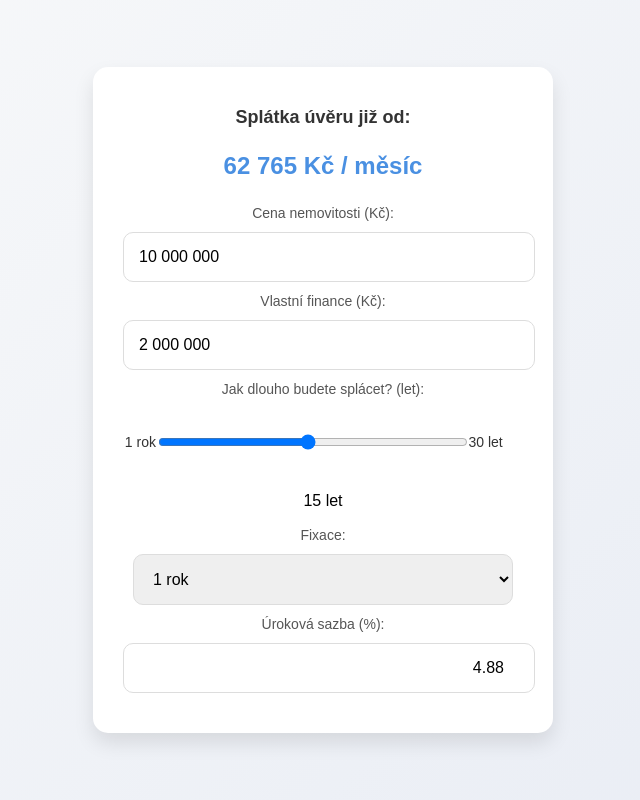
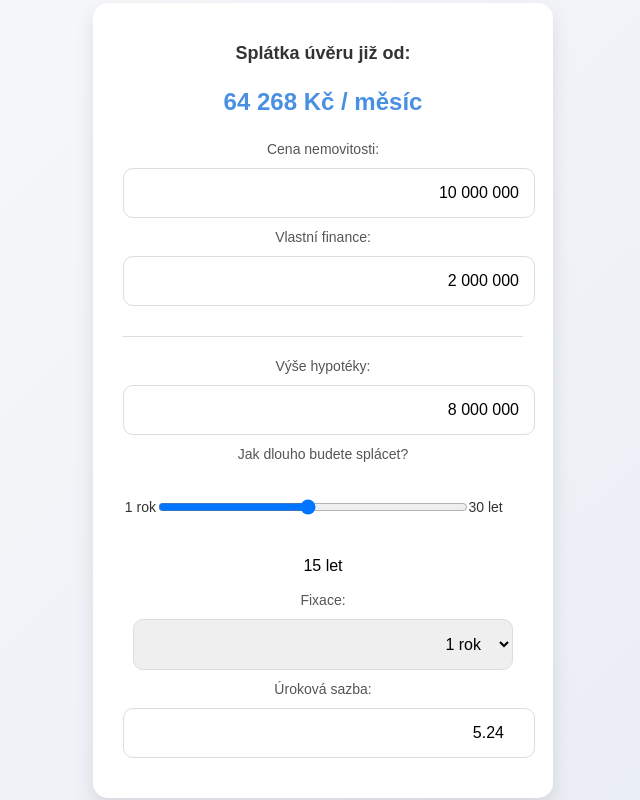
Before and after one commit to pettan93/llm_hypocalc, a plain HTML site: page index.html in a window 1280 px wide. Shown: the whole page, without its empty margins (317-957 px from the left). Drawn offline with Linux system fonts and the light colour scheme.

Commit message:
Update index.html

```diff
--- a/index.html
+++ b/index.html
@@ -41,6 +41,7 @@
             border: 1px solid #ddd;
             border-radius: 10px;
             font-size: 16px;
+            text-align: right;
         }
         .calculator .result {
             font-size: 24px;
@@ -80,6 +81,10 @@
             font-size: 14px;
             color: #333;
         }
+        .separator {
+            border-top: 1px solid #ddd;
+            margin: 20px 0;
+        }
     </style>
 </head>
 <body>
@@ -88,17 +93,23 @@
     <h2>Splátka úvěru již od:</h2>
     <p class="result" id="monthlyPayment">0 Kč / měsíc</p>
     <div>
-        <label class="field-label" for="price">Cena nemovitosti (Kč):</label>
-        <input type="text" id="price" value="10 000 000">
+        <label class="field-label" for="price">Cena nemovitosti:</label>
+        <input type="text" id="price" value="10 000 000" placeholder="Kč">
         <div class="error-message" id="priceError">Cena nemovitosti musí být větší než vlastní finance a nesmí být záporná.</div>
     </div>
     <div>
-        <label class="field-label" for="downPayment">Vlastní finance (Kč):</label>
-        <input type="text" id="downPayment" value="2 000 000">
+        <label class="field-label" for="downPayment">Vlastní finance:</label>
+        <input type="text" id="downPayment" value="2 000 000" placeholder="Kč">
         <div class="error-message" id="downPaymentError">Vlastní finance nesmí být záporné a musí být menší než cena nemovitosti.</div>
     </div>
+    <div class="separator"></div>
     <div>
-        <label class="field-label" for="years">Jak dlouho budete splácet? (let):</label>
+        <label class="field-label" for="loanAmount">Výše hypotéky:</label>
+        <input type="text" id="loanAmount" value="8 000 000" placeholder="Kč">
+        <div class="error-message" id="loanAmountError">Výše hypotéky nesmí být záporná.</div>
+    </div>
+    <div>
+        <label class="field-label" for="years">Jak dlouho budete splácet?</label>
         <div class="slider-container">
             <span>1 rok</span>
             <input type="range" id="years" value="15" min="1" max="30" step="1" oninput="updateYearsLabel(this.value)">
@@ -116,8 +127,8 @@
         </select>
     </div>
     <div>
-        <label class="field-label" for="rate">Úroková sazba (%):</label>
-        <input type="number" id="rate" value="5.24" step="0.01">
+        <label class="field-label" for="rate">Úroková sazba:</label>
+        <input type="number" id="rate" value="5.24" step="0.01" placeholder="%">
         <div class="error-message" id="rateError">Úroková sazba nesmí být záporná.</div>
     </div>
 </div>
@@ -128,7 +139,8 @@
     }
 
     function parseNumber(str) {
-        return parseFloat(str.replace(/\s+/g, ''));
+        const parsed = parseFloat(str.replace(/\s+/g, ''));
+        return isNaN(parsed) ? 0 : parsed;
     }
 
     function updateYearsLabel(value) {
@@ -176,6 +188,7 @@
     function validateInputs() {
         const price = parseNumber(document.getElementById('price').value);
         const downPayment = parseNumber(document.getElementById('downPayment').value);
+        const loanAmount = parseNumber(document.getElementById('loanAmount').value);
         const rate = parseFloat(document.getElementById('rate').value);
 
         let isValid = true;
@@ -192,6 +205,13 @@
             isValid = false;
         } else {
             hideError('downPaymentError');
+        }
+
+        if (loanAmount < 0) {
+            showError('loanAmountError', 'Výše hypotéky nesmí být záporná.');
+            isValid = false;
+        } else {
+            hideError('loanAmountError');
         }
 
         if (rate < 0) {
@@ -216,31 +236,49 @@
         const rate = parseFloat(document.getElementById('rate').value) / 100;
 
         const loanAmount = price - downPayment;
+        document.getElementById('loanAmount').value = formatNumber(loanAmount);
+
         const monthlyRate = rate / 12;
         const numberOfPayments = years * 12;
+        const monthlyPayment = loanAmount * (monthlyRate * Math.pow(1 + monthlyRate, numberOfPayments)) / (Math.pow(1 + monthlyRate, numberOfPayments) - 1);
 
-        const monthlyPayment = loanAmount * monthlyRate / (1 - Math.pow(1 + monthlyRate, -numberOfPayments));
-
-        const roundedPayment = Math.ceil(monthlyPayment);
-
-        document.getElementById('monthlyPayment').innerText = `${formatNumber(roundedPayment)} Kč / měsíc`;
+        document.getElementById('monthlyPayment').innerText = `${formatNumber(Math.round(monthlyPayment))} Kč / měsíc`;
     }
 
-    document.getElementById('price').addEventListener('input', function() {
-        this.value = formatNumber(parseNumber(this.value));
+    document.getElementById('price').addEventListener('input', () => {
+        const price = parseNumber(document.getElementById('price').value);
+        const downPayment = parseNumber(document.getElementById('downPayment').value);
+        document.getElementById('loanAmount').value = formatNumber(price - downPayment);
         calculatePayment();
     });
 
-    document.getElementById('downPayment').addEventListener('input', function() {
-        this.value = formatNumber(parseNumber(this.value));
+    document.getElementById('downPayment').addEventListener('input', () => {
+        const price = parseNumber(document.getElementById('price').value);
+        const downPayment = parseNumber(document.getElementById('downPayment').value);
+        document.getElementById('loanAmount').value = formatNumber(price - downPayment);
         calculatePayment();
     });
 
-    document.getElementById('years').addEventListener('input', calculatePayment);
+    document.getElementById('loanAmount').addEventListener('input', () => {
+        const price = parseNumber(document.getElementById('price').value);
+        const loanAmount = parseNumber(document.getElementById('loanAmount').value);
+        document.getElementById('downPayment').value = formatNumber(price - loanAmount);
+        calculatePayment();
+    });
+
     document.getElementById('fixation').addEventListener('change', updateRate);
     document.getElementById('rate').addEventListener('input', calculatePayment);
+    document.getElementById('years').addEventListener('input', calculatePayment);
 
-    updateRate();
+    document.querySelectorAll('input[type="text"]').forEach(input => {
+        input.addEventListener('input', () => {
+            if (isNaN(parseNumber(input.value))) {
+                input.value = '0';
+            }
+        });
+    });
+
+    calculatePayment();
 </script>
 
 </body>
```
